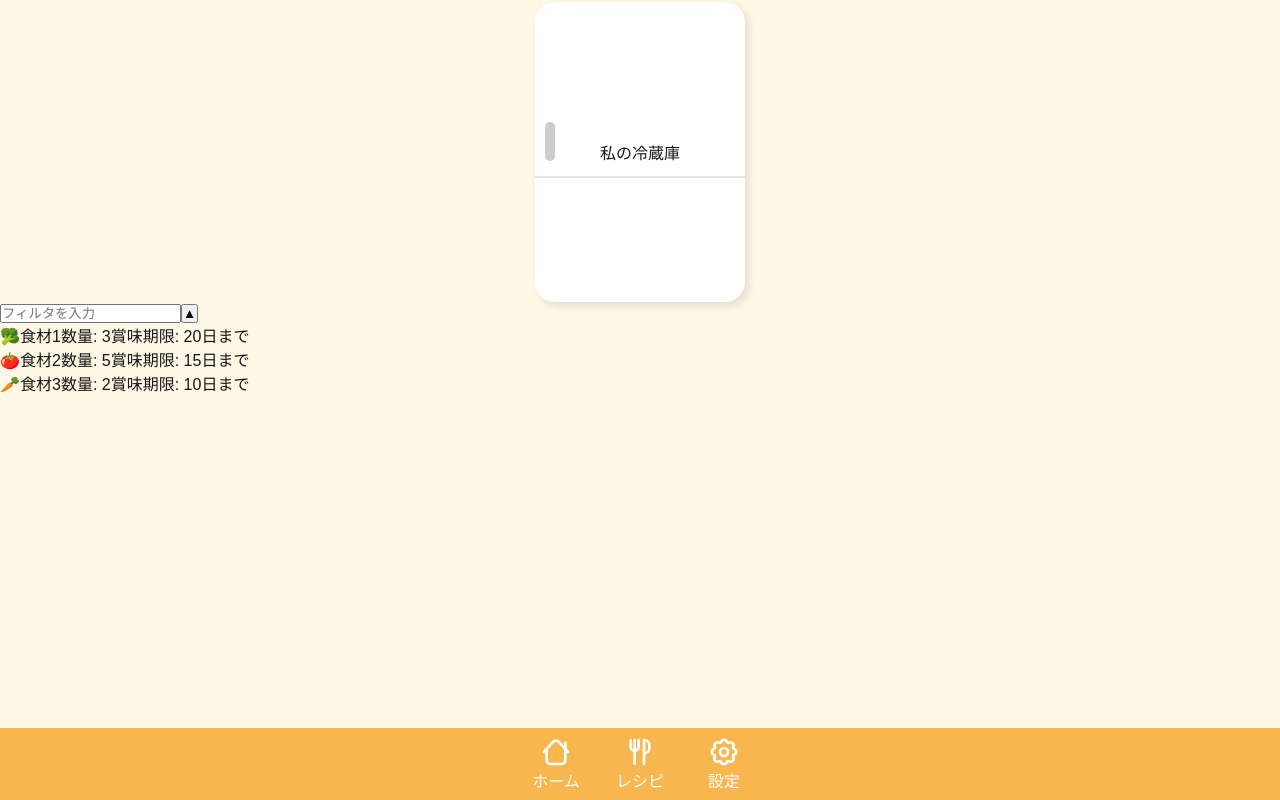
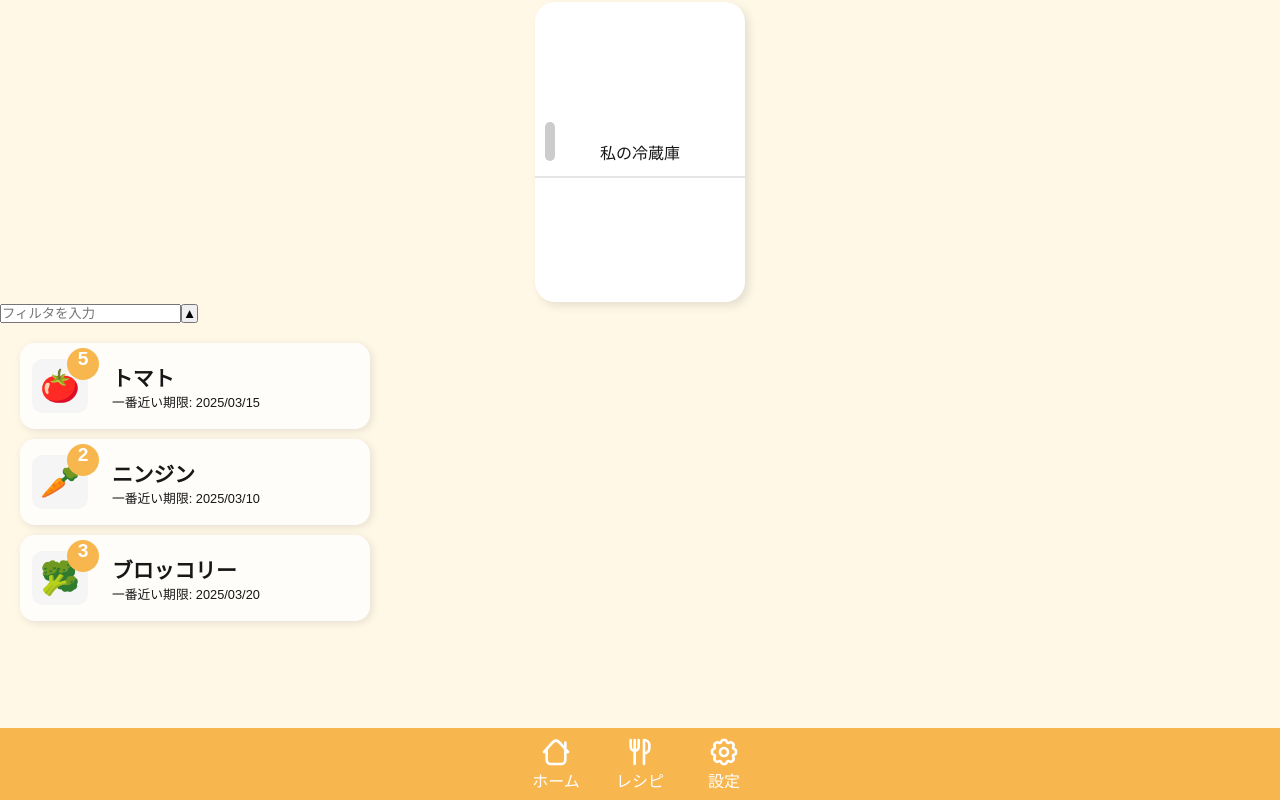
Before and after one commit to yut0takagi/HackathonNo45, a Next.js app: page /fridge in a window 1280 px wide. Built offline with nearby package versions, Linux system fonts and the light colour scheme; a web font is replaced by a local one.

Commit message:
Feat: 基本のデザインを追加

```diff
--- a/app/fridge/page.module.scss
+++ b/app/fridge/page.module.scss
@@ -1 +1,75 @@
 @use 'styles/variables' as var;
+
+.ingredientList {
+    display: flex;
+    flex-direction: column;
+    gap: 10px;
+    padding: 20px;
+    border-radius: 15px;
+
+    .ingredientItem {
+        width: 100%;
+        max-width: 350px;
+        background: rgba(255, 255, 255, 0.8);
+        border-radius: 15px;
+        box-shadow: 2px 2px 8px rgba(0, 0, 0, 0.1);
+        padding: 1rem 12px;
+        display: flex;
+        flex-direction: column;
+        gap: 12px;
+        transition: transform 0.2s;
+
+        &:hover {
+            transform: scale(1.02);
+        }
+
+        .ingredientSummary {
+            display: flex;
+            .icon {
+                position: relative;
+                font-size: 2rem;
+                background: #f5f5f5;
+                padding: 8px;
+                margin-right: 1.5rem;
+                border-radius: 20%;
+                .quantity {
+                    position: absolute;
+                    top: -20%;
+                    right: -20%;
+                    display: block;
+                    width: 2rem;
+                    height: 2rem;
+                    font-size: 1.2rem;
+                    font-weight: bold;
+                    text-align: center;
+                    background: var.$main;
+                    color: var.$white;
+                    border-radius: 50%;
+                }
+            }
+
+            .details {
+                display: flex;
+                flex-direction: column;
+                justify-content: center;
+
+                .name {
+                    font-size: 1.3rem;
+                    font-weight: bold;
+                }
+
+                .expiration {
+                    font-size: 0.8rem;
+                    color: var.$text-main;
+                }
+
+                &.urgent {
+                    .expiration {
+                        color: var.$danger; // 期限が近い場合の色
+                        font-weight: bold;
+                    }
+                }
+            }
+        }
+    }
+}
--- a/app/fridge/page.tsx
+++ b/app/fridge/page.tsx
@@ -8,34 +8,34 @@ import styles from "./page.module.scss";
 const ingredients = [
   {
     id: "1",
-    name: "食材1",
+    name: "ブロッコリー",
     icon: "🥦",
     quantity: 3,
-    nearestExpiration: "20日まで",
+    nearestExpiration: "2025/03/20",
     details: [
-      { id: "1-1", expiration: "20日まで", quantity: 1 },
-      { id: "1-2", expiration: "30日まで", quantity: 2 },
+      { id: "1-1", expiration: "2025/03/20", quantity: 1 },
+      { id: "1-2", expiration: "2025/03/30", quantity: 2 },
     ],
   },
   {
     id: "2",
-    name: "食材2",
+    name: "トマト",
     icon: "🍅",
     quantity: 5,
-    nearestExpiration: "15日まで",
+    nearestExpiration: "2025/03/15",
     details: [
-      { id: "2-1", expiration: "15日まで", quantity: 3 },
-      { id: "2-2", expiration: "25日まで", quantity: 2 },
+      { id: "2-1", expiration: "2025/03/15", quantity: 3 },
+      { id: "2-2", expiration: "2025/03/25", quantity: 2 },
     ],
   },
   {
     id: "3",
-    name: "食材3",
+    name: "ニンジン",
     icon: "🥕",
     quantity: 2,
-    nearestExpiration: "10日まで",
+    nearestExpiration: "2025/03/10",
     details: [
-      { id: "3-1", expiration: "10日まで", quantity: 2 },
+      { id: "3-1", expiration: "2025/03/10", quantity: 2 },
     ],
   },
 ];
@@ -101,19 +101,23 @@ export default function Home() {
               onClick={() => toggleDetails(ingredient.id)}
             >
               <div className={styles.ingredientSummary}>
-                <span className={styles.icon}>{ingredient.icon}</span>
-                <span className={styles.name}>{ingredient.name}</span>
-                <span className={styles.quantity}>数量: {ingredient.quantity}</span>
-                <span className={styles.expiration}>
-                  賞味期限: {ingredient.nearestExpiration}
+                <span className={styles.icon}>
+                  {ingredient.icon}
+                  <span className={styles.quantity}>{ingredient.quantity}</span>
                 </span>
+                <div className={styles.details}>
+                  <h2 className={styles.name}>{ingredient.name}</h2>
+                  <span className={styles.expiration}>
+                    一番近い期限: {ingredient.nearestExpiration}
+                  </span>
+                </div>
               </div>
               {/* 詳細表示（タッチ時に展開） */}
               {expandedIds.includes(ingredient.id) && (
                 <div className={styles.ingredientDetails}>
                   {ingredient.details.map((detail) => (
                     <div key={detail.id} className={styles.detailItem}>
-                      <span>賞味期限: {detail.expiration}</span>
+                      <span>期限: {detail.expiration} </span>
                       <span>個数: {detail.quantity}</span>
                     </div>
                   ))}
--- a/styles/_variables.scss
+++ b/styles/_variables.scss
@@ -7,4 +7,6 @@ $link: #f7b64e;
 $link-hover: #e6952d;
 
 $white: #fff;
+$gray: #ddd;
+$danger: #ff0000;
 $black: #000;
```
